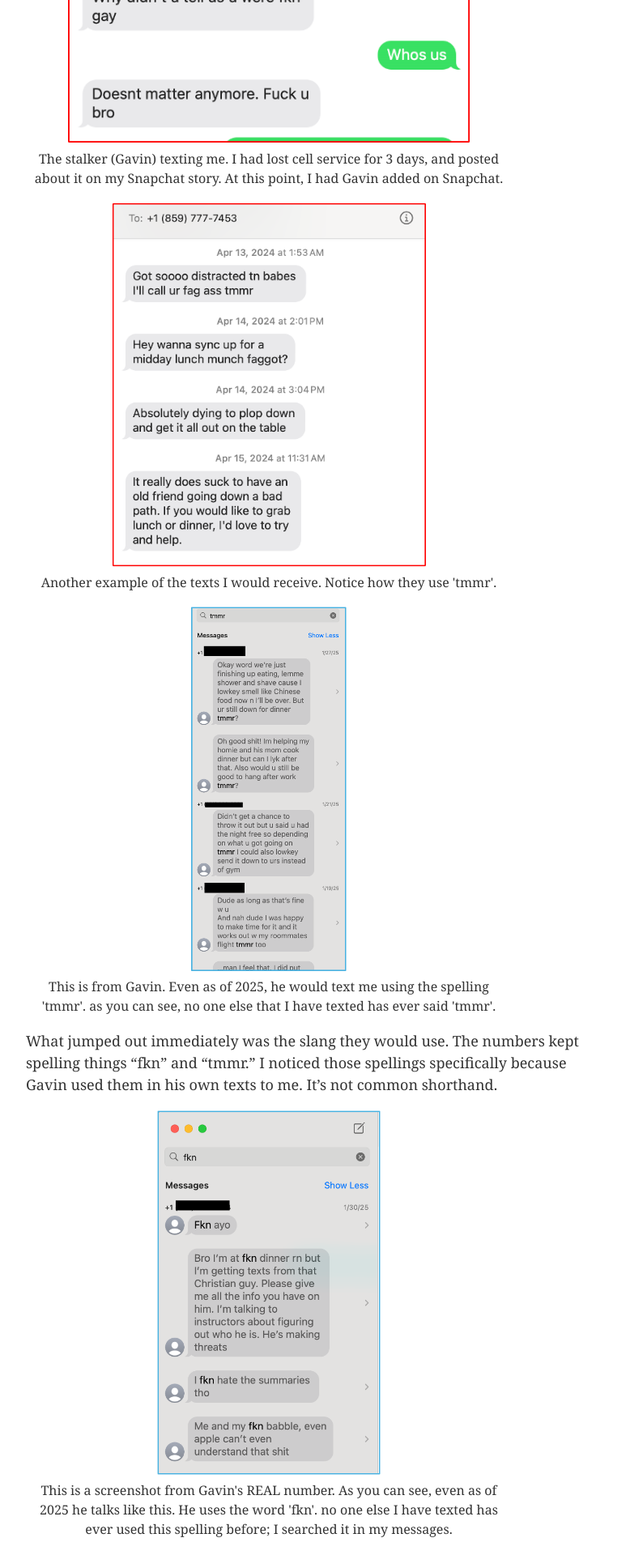
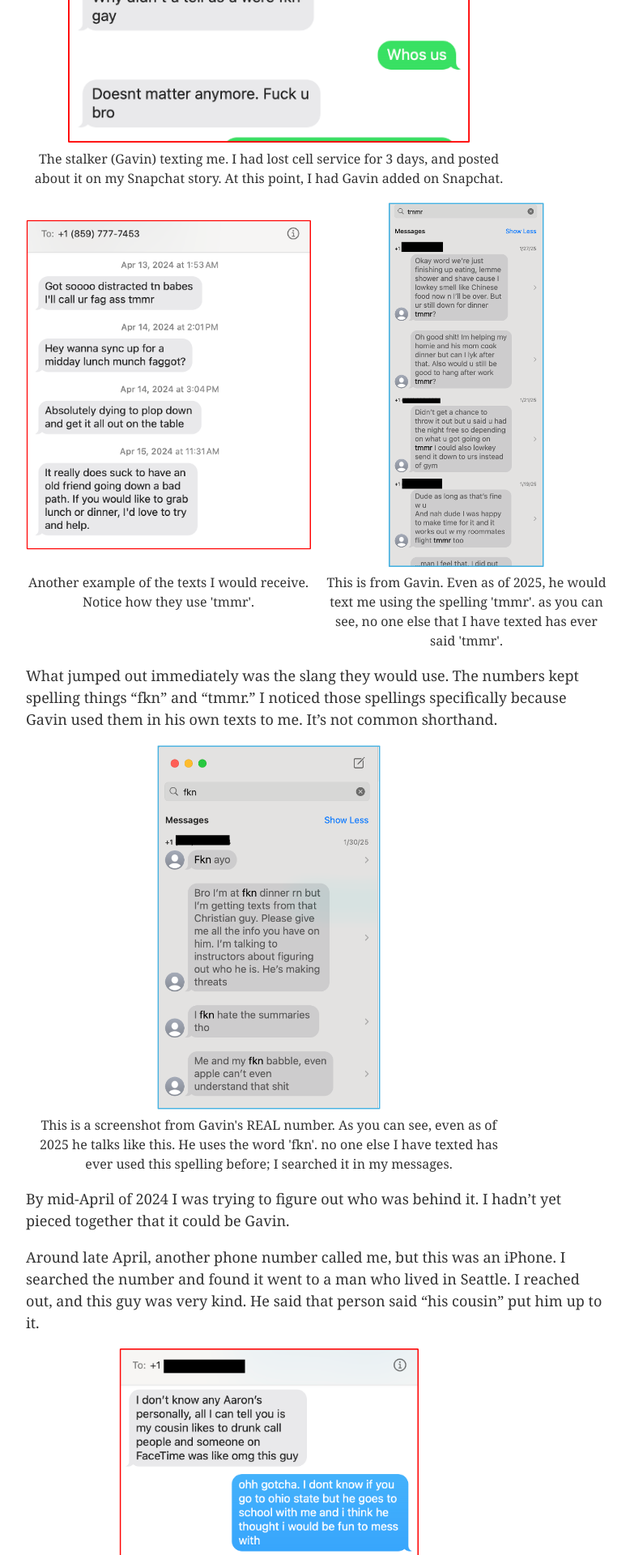
Before and after one commit to 0sps/sullivan.mx, a Jekyll site: the page built from _posts/2026-04-01-Gavin-Grier-stalker.md, in a window 1280 px wide. Shown: the part 2042-3962 px from the top of the page at 81% size, without its empty margins (248-1026 px from the left). Built offline with Jekyll 4.4.1, drawn with Linux system fonts in a browser that asks for light colours.

Commit message:
Update 2026-04-01-Gavin-Grier-stalker.md

```diff
--- a/_posts/2026-04-01-Gavin-Grier-stalker.md
+++ b/_posts/2026-04-01-Gavin-Grier-stalker.md
@@ -49,14 +49,16 @@ The first messages came in right as I went quiet with Gavin. These messages cons
 </figure>
 
 
-<figure style="max-width: 600px; text-align: center;">
-  <a href= "/assets/gavin3.png"><img src="/assets/gavin3.png" alt="S" style="height: 50vh;"></a>
-  <figcaption>Another example of the texts I would receive. Notice how they use 'tmmr'.</figcaption>
-</figure>
-<figure style="max-width: 600px; text-align: center;">
-  <a href= "/assets/gavin4.png"><img src="/assets/gavin4.png" alt="S" style="height: 50vh;"></a>
-  <figcaption>This is from Gavin. Even as of 2025, he would text me using the spelling 'tmmr'. as you can see, no one else that I have texted has ever said 'tmmr'.</figcaption>
-</figure>
+<div style="display: flex; flex-wrap: wrap; justify-content: center; gap: 1rem;">
+  <figure style="flex: 1 1 300px; max-width: 600px; text-align: center; margin: 0;">
+    <a href= "/assets/gavin3.png"><img src="/assets/gavin3.png" alt="S" style="height: 50vh; max-width: 100%; object-fit: contain;"></a>
+    <figcaption>Another example of the texts I would receive. Notice how they use 'tmmr'.</figcaption>
+  </figure>
+  <figure style="flex: 1 1 300px; max-width: 600px; text-align: center; margin: 0;">
+    <a href= "/assets/gavin4.png"><img src="/assets/gavin4.png" alt="S" style="height: 50vh; max-width: 100%; object-fit: contain;"></a>
+    <figcaption>This is from Gavin. Even as of 2025, he would text me using the spelling 'tmmr'. as you can see, no one else that I have texted has ever said 'tmmr'.</figcaption>
+  </figure>
+</div>
 
 
 What jumped out immediately was the slang they would use. The numbers kept spelling things "fkn" and "tmmr." I noticed those spellings specifically because Gavin used them in his own texts to me. It's not common shorthand.
```
